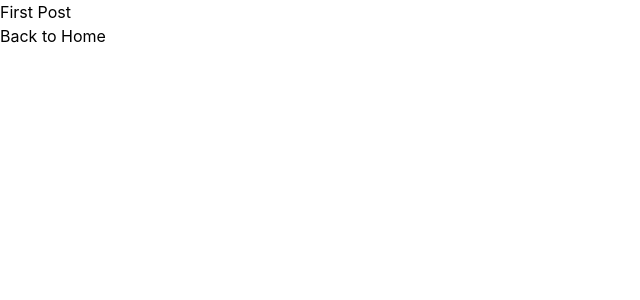
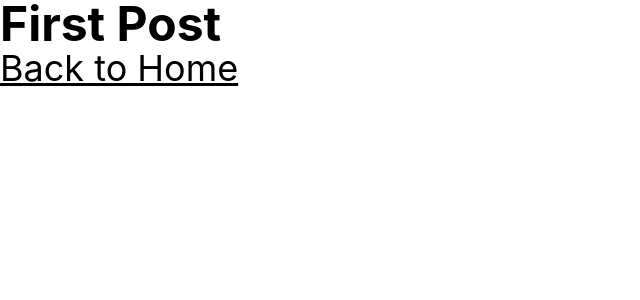
Before and after one commit to lucky15987/nextjs-blog-tailwind, a Next.js app: page /posts/first-post in a window 1280 px wide. Shown: the top 300 px of the page, without its empty margins (0-640 px from the left). Built offline with nearby package versions, Linux system fonts and the light colour scheme.

Commit message:
added tailwind properties to html elements

```diff
--- a/pages/index.js
+++ b/pages/index.js
@@ -16,7 +16,7 @@ export default function Home() {
         <h1 className="font-bold text-5xl">
           Read{' '}
           <Link href="/posts/first-post">
-            <a>This Page! </a>
+            <a className='text-blue-400 underline'>This Page! </a>
           </Link>
           Learn <a className="text-blue-400" href="https://nextjs.org">Next.js!</a>
         </h1>
--- a/pages/posts/first-post.js
+++ b/pages/posts/first-post.js
@@ -3,10 +3,10 @@ import Link from 'next/link';
 export default function FirstPost() {
     return (
         <>
-            <h1>First Post</h1>
+            <h1 className='font-bold text-5xl'>First Post</h1>
             <h2>
                 <Link href="/">
-                    <a>Back to Home</a>
+                    <a className='text-4xl underline'>Back to Home</a>
                 </Link>
             </h2>
         </>
```
